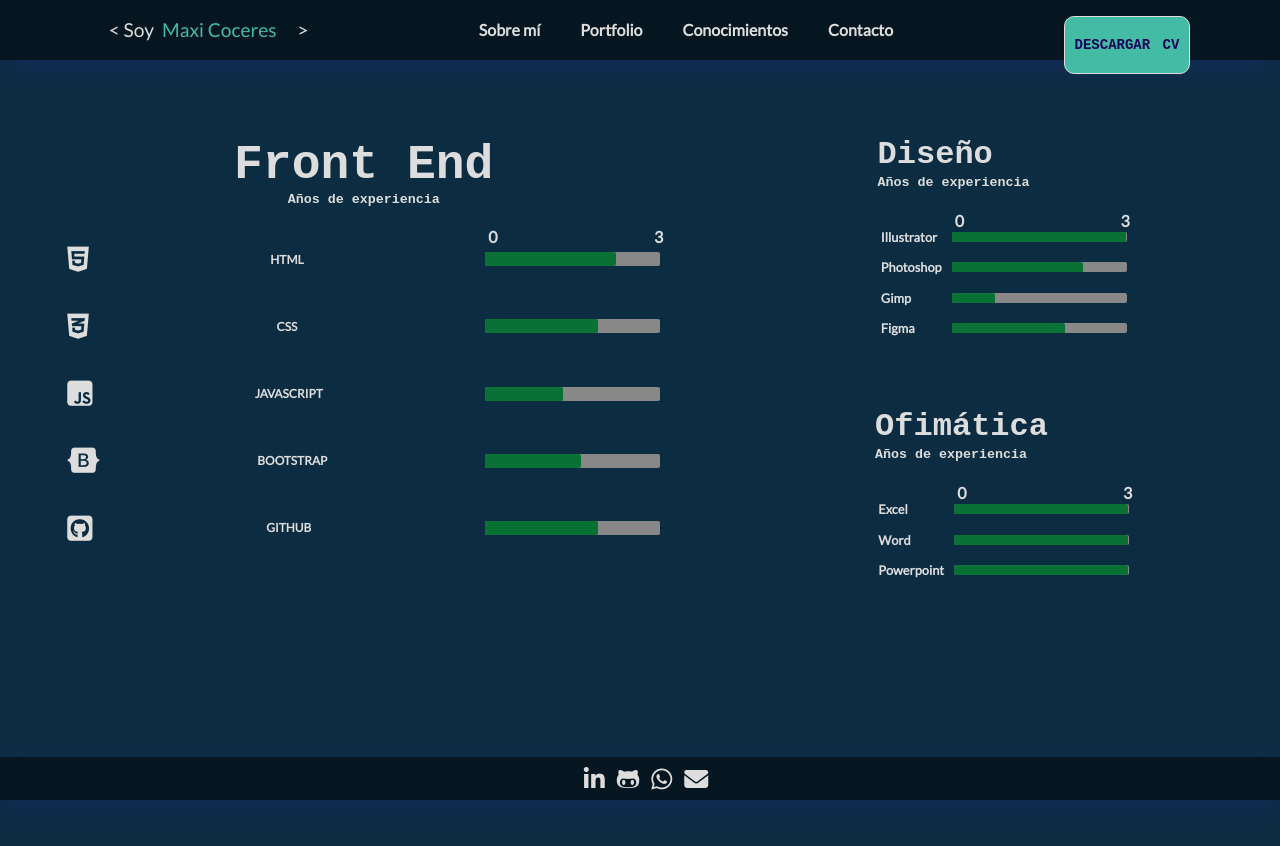
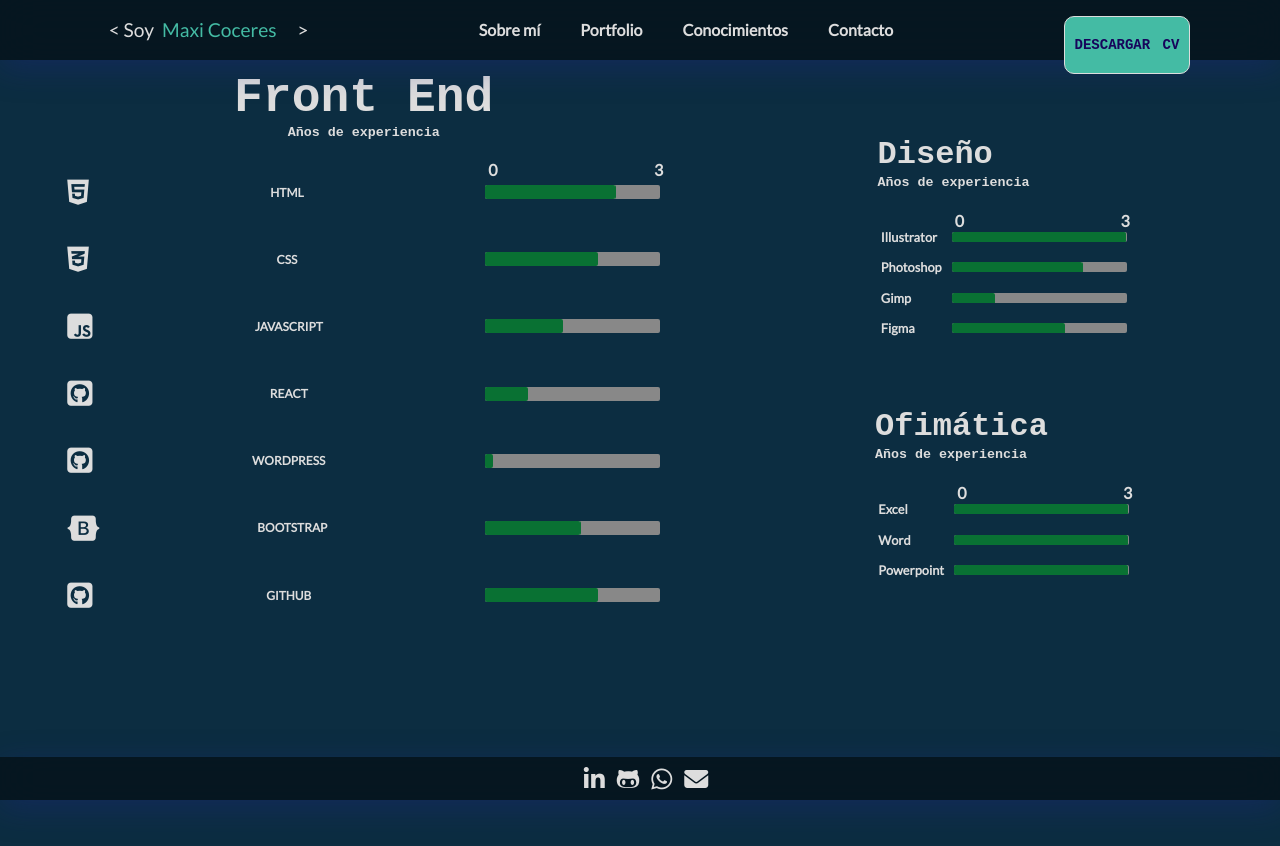
Before and after one commit to MaximilianoCoceres/proyecto-pixelpro, a plain HTML site: page conocimientos.html in a window 1280 px wide. Drawn offline with Linux system fonts and the light colour scheme.

Commit message:
agrego react y wordpress

```diff
--- a/conocimientos.html
+++ b/conocimientos.html
@@ -77,6 +77,14 @@
                                 <div class="skills__item">
                                     <i class="fa-brands fa-square-js skills__tech"></i><p class="textSkills"> JAVASCRIPT</p>
                                     <div class="skills__bar skills__bar--40"></div>
+                                </div>
+                                <div class="skills__item">
+                                    <i class="fa-brands fa-square-github skills__tech"></i><p class="textSkills"> REACT</p>
+                                    <div class="skills__bar skills__bar--20"></div>
+                                </div>
+                                <div class="skills__item">
+                                    <i class="fa-brands fa-square-github skills__tech"></i><p class="textSkills"> WORDPRESS</p>
+                                    <div class="skills__bar skills__bar--30"></div>
                                 </div>
                                 <div class="skills__item">
                                     <i class="fa-brands fa-bootstrap skills__tech"></i><p class="textSkills"> BOOTSTRAP</p>
```
